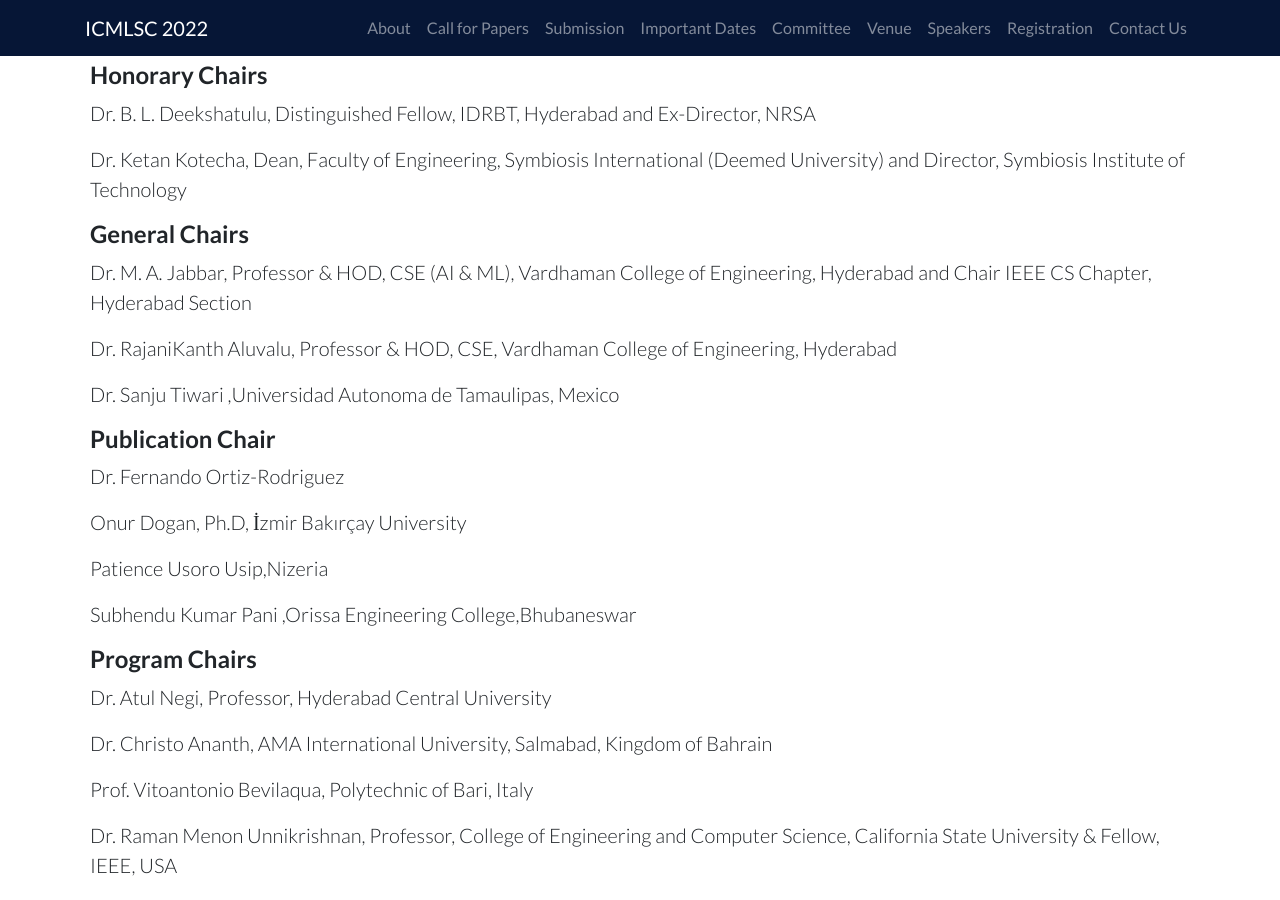
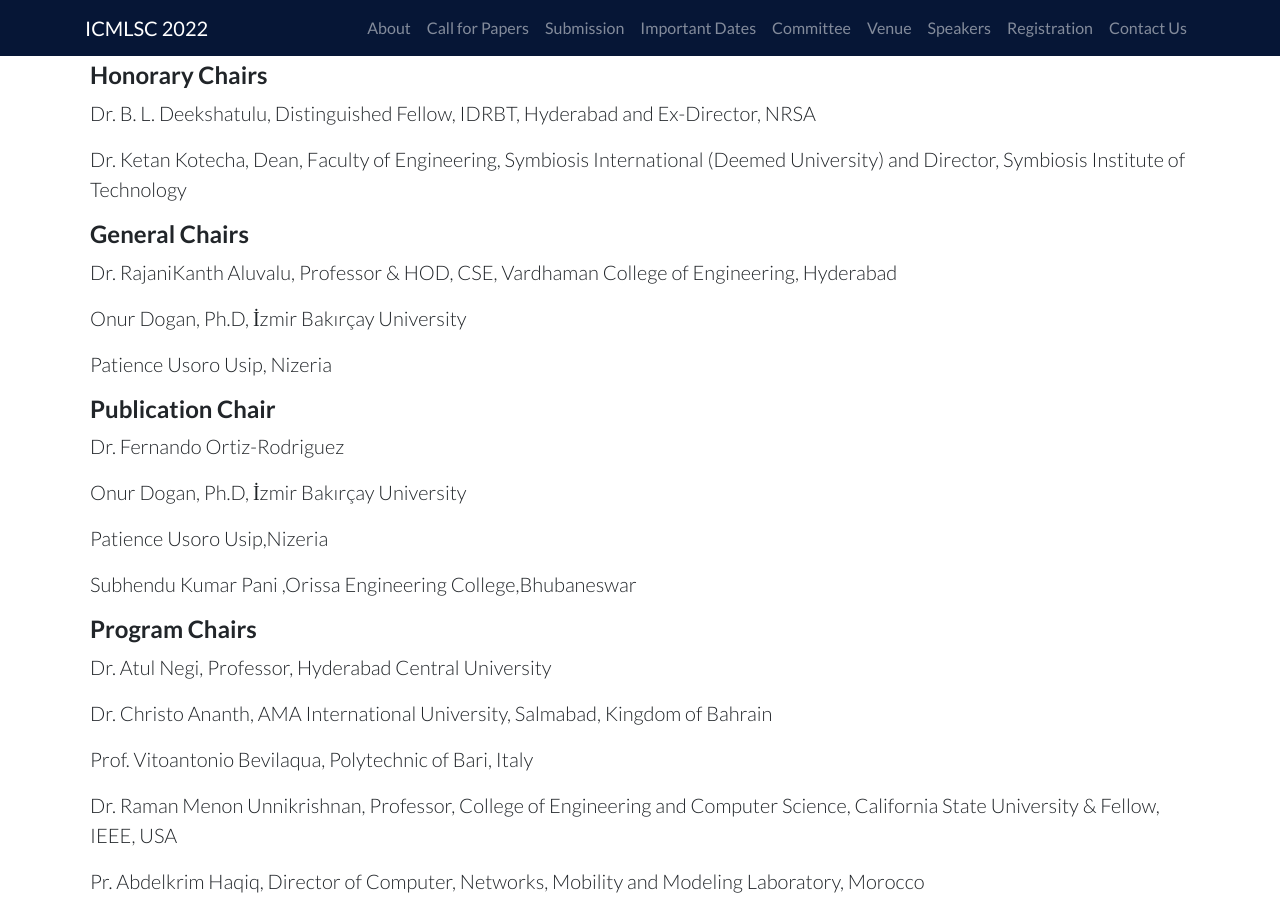
Before and after one commit to ieeevardhaman/icmlsc-website, a Jekyll site: the page built from pages/committee.md, in a window 1280 px wide and 900 px high, scrolled down 1180 px. Built offline with Jekyll 4.4.1, drawn with Linux system fonts in a browser that asks for light colours; our own code applies the rules of GitHub Pages for plain Markdown files.

Commit message:
Update committee.md

```diff
--- a/pages/committee.md
+++ b/pages/committee.md
@@ -27,11 +27,11 @@
 
 #### General Chairs
 
-Dr. M. A. Jabbar, Professor & HOD, CSE (AI & ML), Vardhaman College of Engineering, Hyderabad and Chair IEEE CS Chapter, Hyderabad Section
-
 Dr. RajaniKanth Aluvalu, Professor & HOD, CSE, Vardhaman College of Engineering, Hyderabad
 
-Dr. Sanju Tiwari ,Universidad Autonoma de Tamaulipas, Mexico
+Onur Dogan, Ph.D, İzmir Bakırçay University
+
+Patience Usoro Usip, Nizeria
 
 #### Publication Chair
 
```
